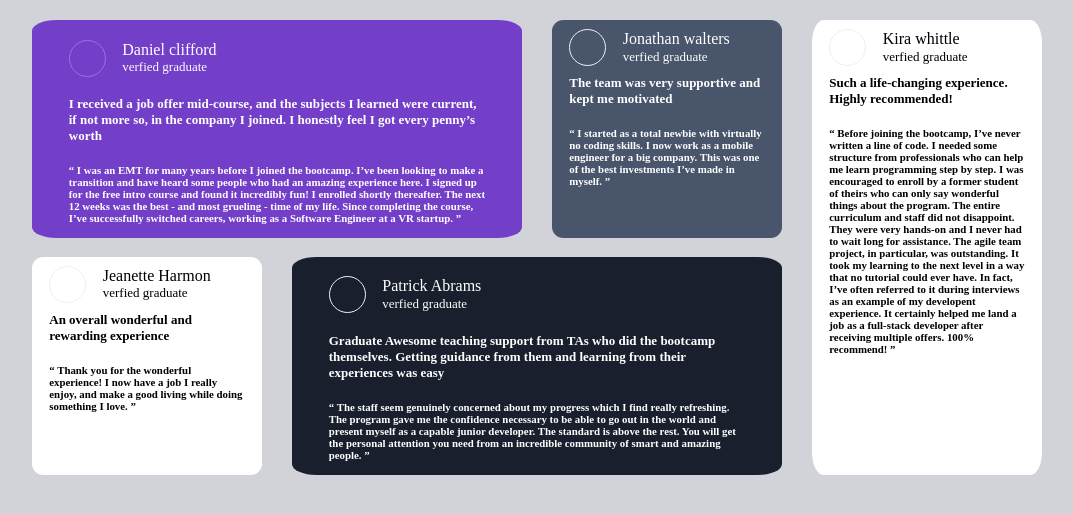
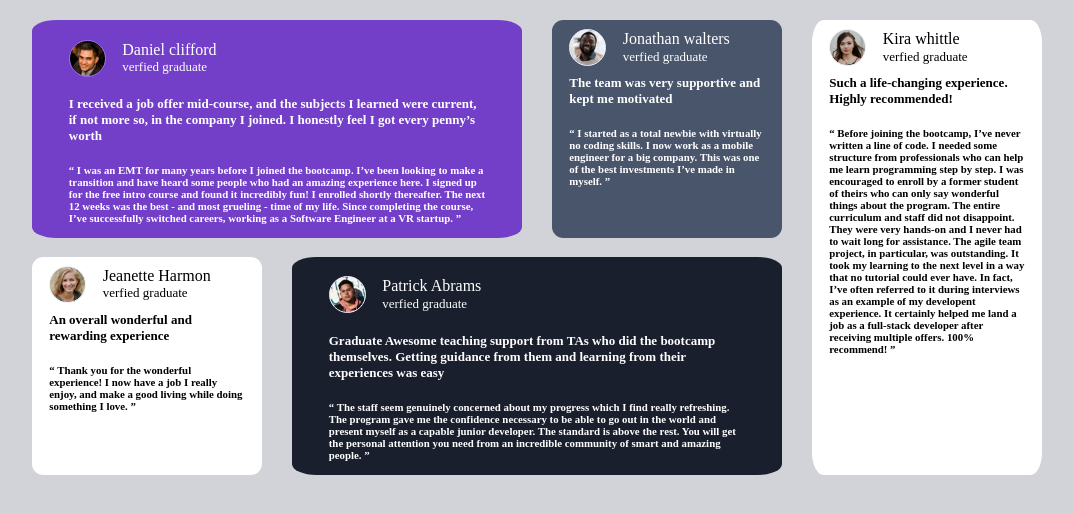
Before and after one commit to yogitrap/testimonial-grid, a plain HTML site: page testi.html in a window 1280 px wide. Shown: the whole page, without its empty margins (108-1181 px from the left). Drawn offline with Linux system fonts and the light colour scheme.

Commit message:
Update test.css

```diff
--- a/test.css
+++ b/test.css
@@ -132,26 +132,26 @@ body{
 /* profile pics */
 .element1 .profile{
     border: 1px #9c70e7 solid;
-    background-image: url(testimonials-grid-section-main/images/image-daniel.jpg);
+    background-image: url(image-daniel.jpg);
 }
 .element2 .profile{
     border: 1px #eaf0f7 solid;
-    background-image: url(testimonials-grid-section-main/images/image-jonathan.jpg);
+    background-image: url(image-jonathan.jpg);
 }
 
 .element3 .profile{
     border: 1px #eaf0f7 solid;
-    background-image: url(testimonials-grid-section-main/images/image-kira.jpg);
+    background-image: url(image-kira.jpg);
 
 }
 .element4 .profile{
     border: 1px #eaf0f7 solid;
-    background-image: url(testimonials-grid-section-main/images/image-jeanette.jpg);
+    background-image: url(image-jeanette.jpg);
 
 }
 .element5 .profile{
     border: 1px #eaf0f7 solid;
-    background-image: url(testimonials-grid-section-main/images/image-patrick.jpg);
+    background-image: url(image-patrick.jpg);
 
 }
 
```
